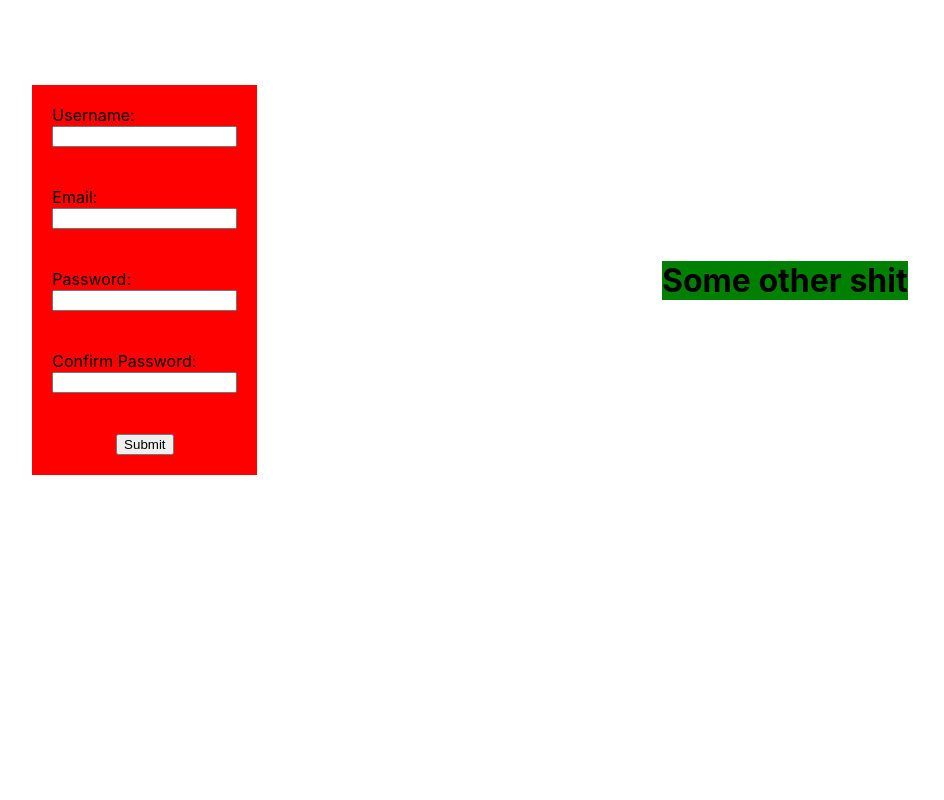
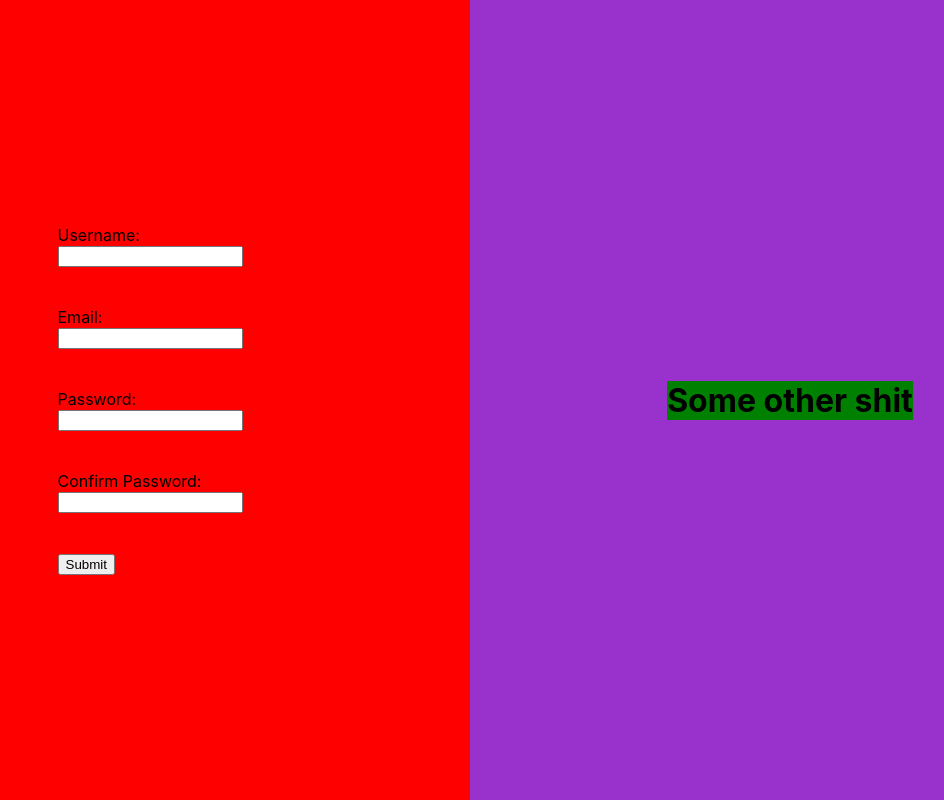
Before and after one commit to AndrewChildre/landing-page, a React (Create React App) app: page / in a window 1280 px wide. Shown: the whole page, without its empty margins (170-1114 px from the left). Built offline with nearby package versions, Linux system fonts and the light colour scheme.

Commit message:
centered content

```diff
--- a/src/App.css
+++ b/src/App.css
@@ -6,38 +6,35 @@
 
 .full-container{
   display: flex;
- justify-content: space-around;
-  align-items: center;
-/* background-color: darkorchid; */
-height: 70vh;
-
+ justify-content:center;
+  /* align-items: center; */
+background-color: darkorchid;
+height: 100vh;
 }
-
-.left-col {
-  flex: 50%;
 
 
 
 
+ .left-col {
+   display: flex;
+width: 50%;
+align-items: center;
+justify-content:center;
+}
+.right-col{
+   display: flex;
+width: 50%;
+align-items: center;
+justify-content:center;
 }
 
- .right-col{
-/* margin: 50px; */
-
-
- }
-
-.form {
+/* .form {
   display: flex;
   flex-direction: column;
    justify-content: space-around;
   align-items: center;
 
-/* padding: 20px; */
-/* margin: 20px; */
-
-
-}
+} */
 .item {
   padding: 20px;
 
--- a/src/Form.tsx
+++ b/src/Form.tsx
@@ -1,50 +1,86 @@
 import React from 'react';
 import { useForm } from 'react-hook-form';
 
-
 const Form = () => {
-
-    const {register, handleSubmit, formState:{ errors }} = useForm()
+	const {
+		register,
+		handleSubmit,
+		getValues,
+		formState: { errors },
+	} = useForm();
 
 	return (
 		<div className='full-container'>
-        <div className='container1' style={{background: 'red'}}>
-            <form onSubmit={handleSubmit((data)=>{console.log(data);
-            })} className='form' >
+			<div  className='left-col' style={{ background: 'red' }}>
+				<form
+					onSubmit={handleSubmit((data) => {
+						console.log(data);
+					})}
+					className='form'>
 
 					<div className='item username'>
-                <label htmlFor="username">Username:</label>
+						<label htmlFor='username'>Username:</label>
 						<br />
-                <input {...register('username', {required: 'Username is Required'})} id='username' type="text" />
+						<input
+							{...register('username', { required: 'Username is Required' })}
+							id='username'
+							type='text'
+						/>
 						{errors.username && <p>{errors.username.message}</p>}
 					</div>
 
 					<div className='item email'>
-                 <label htmlFor="email">Email:</label>
+						<label htmlFor='email'>Email:</label>
 						<br />
-                <input {...register('email', {required: 'Email is Required'})} id='email' type="text" />
+						<input
+							{...register('email', { required: 'Email is Required' })}
+							id='email'
+							type='email'
+						/>
 						{errors.email && <p>{errors.email.message}</p>}
 					</div>
 
 					<div className='item password'>
-                 <label htmlFor="password">Password:</label>
+						<label htmlFor='password'>Password:</label>
 						<br />
-                <input type="text" />
+						<input
+							{...register('password', {
+								required: 'Password is Required',
+								minLength: { value: 5, message: 'Must contain 5 characters' },
+							})}
+							type='password'
+							id='password'
+						/>
+						{errors.password && <p>{errors.password.message}</p>}
 					</div>
 
 					<div className='item password2'>
-                 <label htmlFor="password2">Confirm Password:</label>
+						<label htmlFor='password2'>Confirm Password:</label>
 						<br />
-                <input type="text" />
+						<input
+							type='password'
+							{...register('password2', {
+								required: 'Passwords must match',
+								validate: {
+									matchesPreviousPassword: (value) => {
+										const { password } = getValues();
+										return password === value || 'passwords must match';
+									},
+								},
+							})}
+						/>
+						{errors.password2 && errors.password2.message}
 					</div>
 					<div className='item btn'>
 						<button>Submit</button>
 					</div>
 				</form>
-
 			</div>
-
-            <h1 style={{background: 'green'}} className='right-col'>Some other shit</h1>
+                            <div className='right-col'>
+			<h1 style={{ background: 'green' }} >
+				Some other shit
+			</h1>
+            </div>
 
 		</div>
 	);
```
Lines whose indentation alone changed are shown as unchanged.
